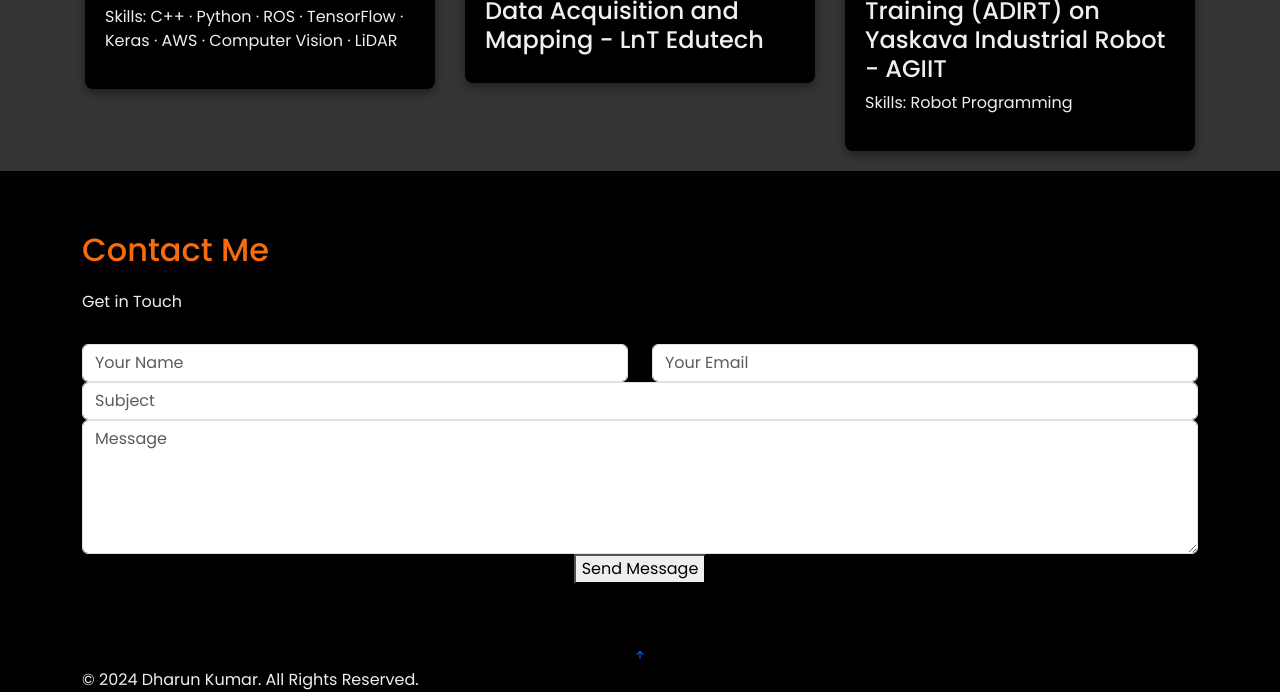
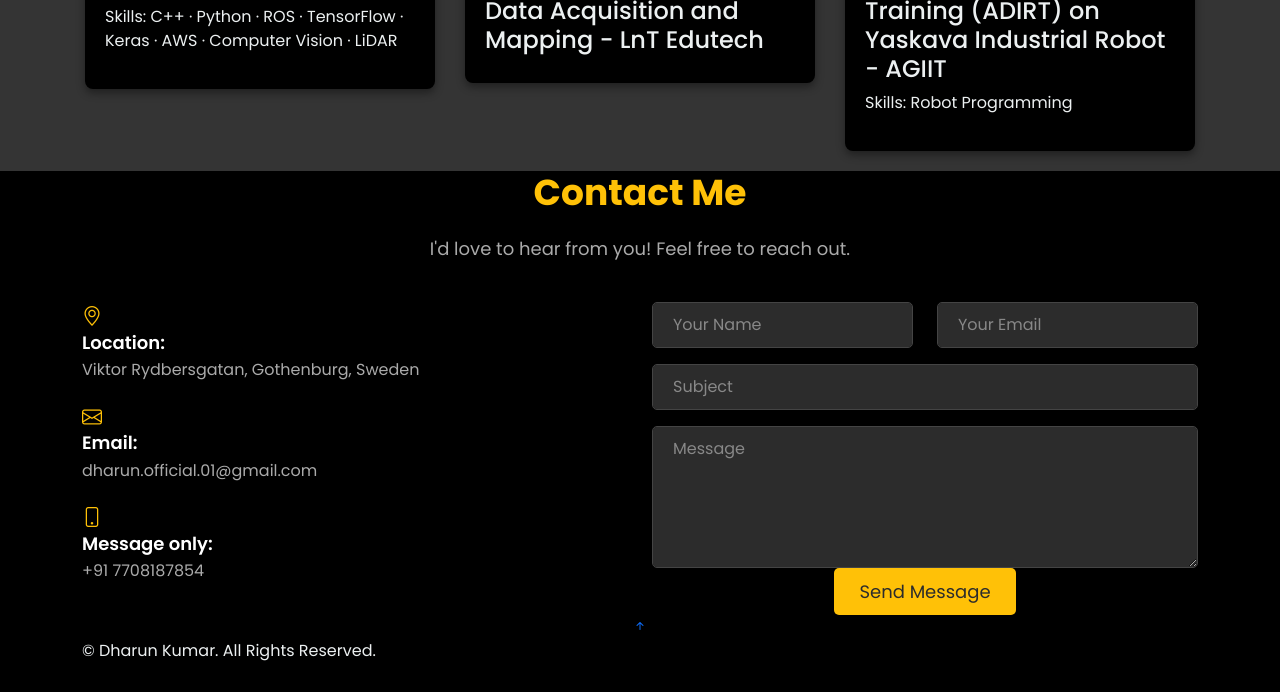
Before and after one commit to Dharun235/Dharun235.github.io, a plain HTML site: page index.html in a window 1280 px wide. Shown: the part 4910-5602 px from the top of the page. After the commit the page ends 5573 px from the top, so only its background shows below. Drawn offline with Linux system fonts and the light colour scheme.

Commit message:
update contact section

```diff
--- a/assets/css/main.css
+++ b/assets/css/main.css
@@ -415,39 +415,130 @@ ul {
 ul li {
   list-style: square;
   color: var(--secondary-color);
+
+ }
+  /* Contact Section */
+  .contact .section-title {
+    font-size: 36px;
+    color: #FFC107;
+    text-align: center;
+    margin-bottom: 20px;
+    font-weight: 700;
   }
 
-/* Contact Section */
-.contact {
-  padding: 60px 15px;
-  background-color: var(--contact-background);
+  .contact .section-subtitle {
+    font-size: 18px;
+    color: #aaa;
+    text-align: center;
+    margin-bottom: 40px;
+    font-weight: 400;
   }
 
-.contact h2 {
-  color: var(--contact-title); /* Orange color for the title */
+  .contact .info {
+    color: #ddd;
+  }
+
+  .contact .info-item {
     margin-bottom: 20px;
   }
 
-.contact p {
-  color: var(--secondary-color); /* Light blue color for the text */
-  margin-bottom: 30px;
+  .contact .info-item i {
+    font-size: 20px;
+    color: #FFC107;
+    margin-right: 10px;
   }
 
-.contact-icons {
-  display: flex;
-  justify-content: center; /* Center the icons horizontally */
-  gap: 20px; /* Adjust the space between icons */
-  margin-top: 20px; /* Space above the icons section */
+  .contact .info-item h4 {
+    font-size: 18px;
+    color: #fff;
+    margin-bottom: 5px;
+    font-weight: 600;
   }
 
-.contact-icons a {
-  color: var(--hero-text-color); /* Icon color */
-  font-size: 2.5em; /* Adjust size as needed */
-  transition: color 0.3s ease; /* Smooth color transition on hover */
+  .contact .info-item p {
+    color: #aaa;
+    margin-bottom: 0;
+    font-size: 16px;
   }
 
-.contact-icons a:hover {
-  color: var(--primary-color); /* Color on hover */
+  .contact .form-control-lg {
+    background-color: #2c2c2c;
+    border: 1px solid #444;
+    color: #fff;
+    padding: 10px 20px;
+    font-size: 16px;
+    border-radius: 5px;
+  }
+
+  .contact .form-control-lg::placeholder {
+    color: #888;
+  }
+
+  .contact .form-control-lg:focus {
+    border-color: #FFC107;
+    background-color: #333;
+    color: #fff;
+  }
+
+  .contact .form-group input, .contact .form-group textarea {
+    color: #fff;
+  }
+
+  .contact .form-group input::placeholder, .contact .form-group textarea::placeholder {
+    color: #888;
+  }
+
+  .contact .form-group input:focus, .contact .form-group textarea:focus {
+    border-color: #FFC107;
+    background-color: #333;
+    color: #fff;
+  }
+
+  .contact .btn-submit {
+    background-color: #FFC107;
+    border: none;
+    padding: 10px 25px;
+    color: #2c2c2c;
+    font-size: 18px;
+    border-radius: 5px;
+    transition: background-color 0.3s ease;
+  }
+
+  .contact .btn-submit:hover {
+    background-color: #e0a800;
+    color: #fff;
+  }
+
+  .contact .php-email-form .error-message {
+    display: none;
+    background: #f8d7da;
+    color: #721c24;
+    padding: 10px;
+    margin-bottom: 10px;
+    border-radius: 5px;
+  }
+
+  .contact .php-email-form .sent-message {
+    display: none;
+    background: #d4edda;
+    color: #155724;
+    padding: 10px;
+    margin-bottom: 10px;
+    border-radius: 5px;
+  }
+
+  .contact .php-email-form .loading {
+    display: none;
+    background: #fff3cd;
+    color: #856404;
+    padding: 10px;
+    margin-bottom: 10px;
+    border-radius: 5px;
+  }
+
+  .contact .php-email-form .error-message, .contact .php-email-form .sent-message, .contact .php-email-form .loading {
+    font-size: 14px;
+    font-weight: 600;
   }
 
 /* Font Awesome Icons */
--- a/index.html
+++ b/index.html
@@ -559,31 +559,55 @@
   </div>
 
 </section><!-- /Certifications Section -->
+<!-- Contact Section -->
+<section id="contact" class="contact section dark-background">
+  <div class="container" data-aos="fade-up" data-aos-delay="100">
+    <h2 class="section-title">Contact Me</h2>
+    <p class="section-subtitle">I'd love to hear from you! Feel free to reach out.</p>
 
-  <!-- Contact Section -->
-  <section id="Contact" class="contact section dark-background">
-    <div class="container" data-aos="fade-up" data-aos-delay="100">
-      <h2>Contact Me</h2>
-      <p>Get in Touch</p>
+    <div class="row">
+      <div class="col-lg-6">
+        <div class="info">
+          <div class="info-item">
+            <i class="bi bi-geo-alt"></i>
+            <h4>Location:</h4>
+            <p>Viktor Rydbersgatan, Gothenburg, Sweden</p>
+          </div>
+          <div class="info-item">
+            <i class="bi bi-envelope"></i>
+            <h4>Email:</h4>
+            <p>dharun.official.01@gmail.com</p>
+          </div>
+          <div class="info-item">
+            <i class="bi bi-phone"></i>
+            <h4>Message only:</h4>
+            <p>+91 7708187854</p>
+          </div>
+        </div>
+      </div>
 
+      <div class="col-lg-6 mt-4 mt-lg-0">
         <form action="forms/contact.php" method="post" role="form" class="php-email-form">
           <div class="row">
             <div class="col-md-6 form-group">
-            <input type="text" name="name" class="form-control" id="name" placeholder="Your Name" required>
+              <input type="text" name="name" class="form-control form-control-lg" id="name" placeholder="Your Name" required>
             </div>
             <div class="col-md-6 form-group">
-            <input type="email" class="form-control" name="email" id="email" placeholder="Your Email" required>
+              <input type="email" class="form-control form-control-lg" name="email" id="email" placeholder="Your Email" required>
             </div>
           </div>
-        <div class="form-group">
-          <input type="text" class="form-control" name="subject" id="subject" placeholder="Subject" required>
+          <div class="form-group mt-3">
+            <input type="text" class="form-control form-control-lg" name="subject" id="subject" placeholder="Subject" required>
           </div>
-        <div class="form-group">
-          <textarea class="form-control" name="message" rows="5" placeholder="Message" required></textarea>
+          <div class="form-group mt-3">
+            <textarea class="form-control form-control-lg" name="message" rows="5" placeholder="Message" required></textarea>
           </div>
-        <div class="text-center"><button type="submit">Send Message</button></div>
+          <div class="text-center">
+            <button type="submit" class="btn-submit">Send Message</button>
+          </div>
         </form>
-
+      </div>
+    </div>
   </div>
 </section><!-- /Contact Section -->
 
@@ -599,7 +623,7 @@
   <footer id="footer" class="footer">
     <div class="container">
       <div class="copyright">
-        &copy; 2024 Dharun Kumar. All Rights Reserved.
+        &copy; Dharun Kumar. All Rights Reserved.
       </div>
     </div>
   </footer><!-- /Footer -->
```
Lines whose indentation alone changed are shown as unchanged.
